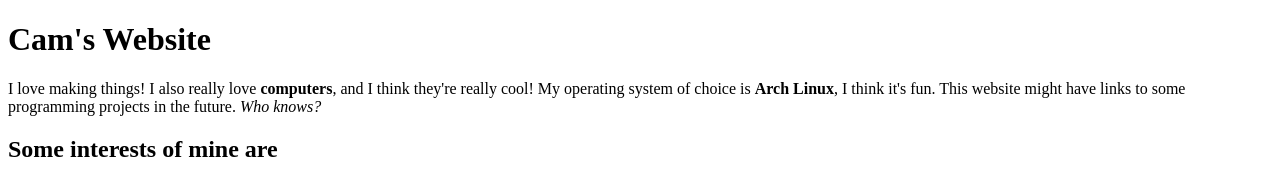
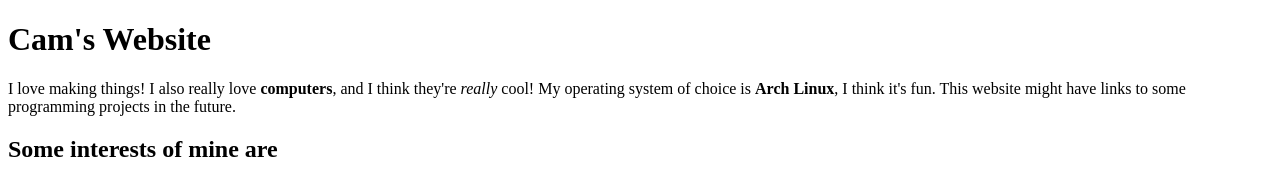
Before and after one commit to camsthcomputercat/camsthcomputercat.github.io, a plain HTML site: page index.html in a window 1280 px wide. Shown: the top 170 px of the page. Drawn offline with Linux system fonts and the light colour scheme.

Commit message:
Update index.html

```diff
--- a/index.html
+++ b/index.html
@@ -8,10 +8,10 @@
 	<body>
 		<h1>Cam's Website</h1>
 		<p>I love making things!
-		I also really love <strong>computers</strong>, and I think they're really cool!
+		I also really love <strong>computers</strong>, and I think they're <i>really</i> cool!
 		My operating system of choice is <strong>Arch Linux</strong>, I think it's fun.
-		This website might have links to some programming projects in the future.
-		<i>Who knows?</i></p>
+		This website might have links to some programming projects in the future. </p>
+
 		<h2>Some interests of mine are</h2>
 		<ul>
 			<li>Technology</li>
```
